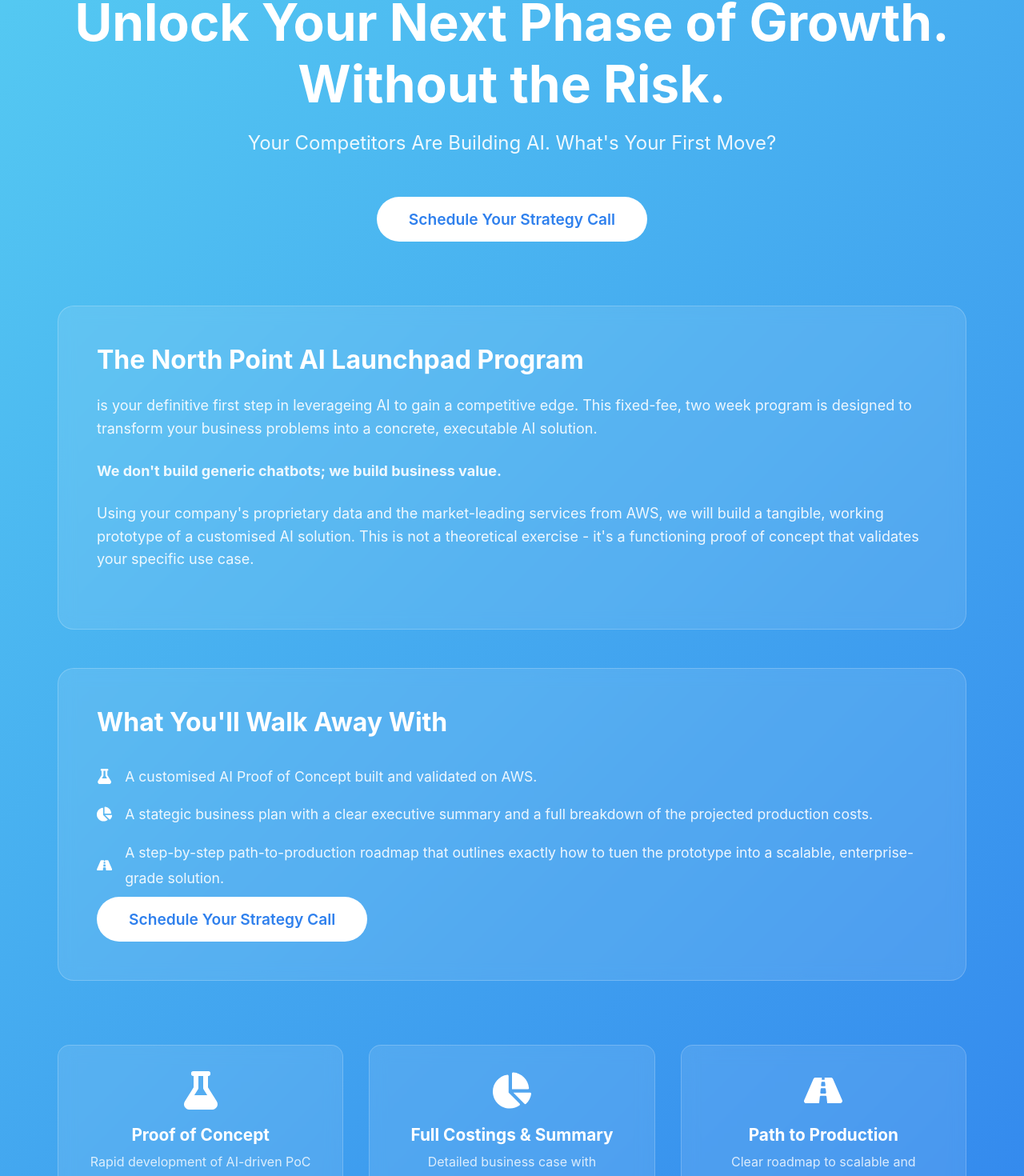
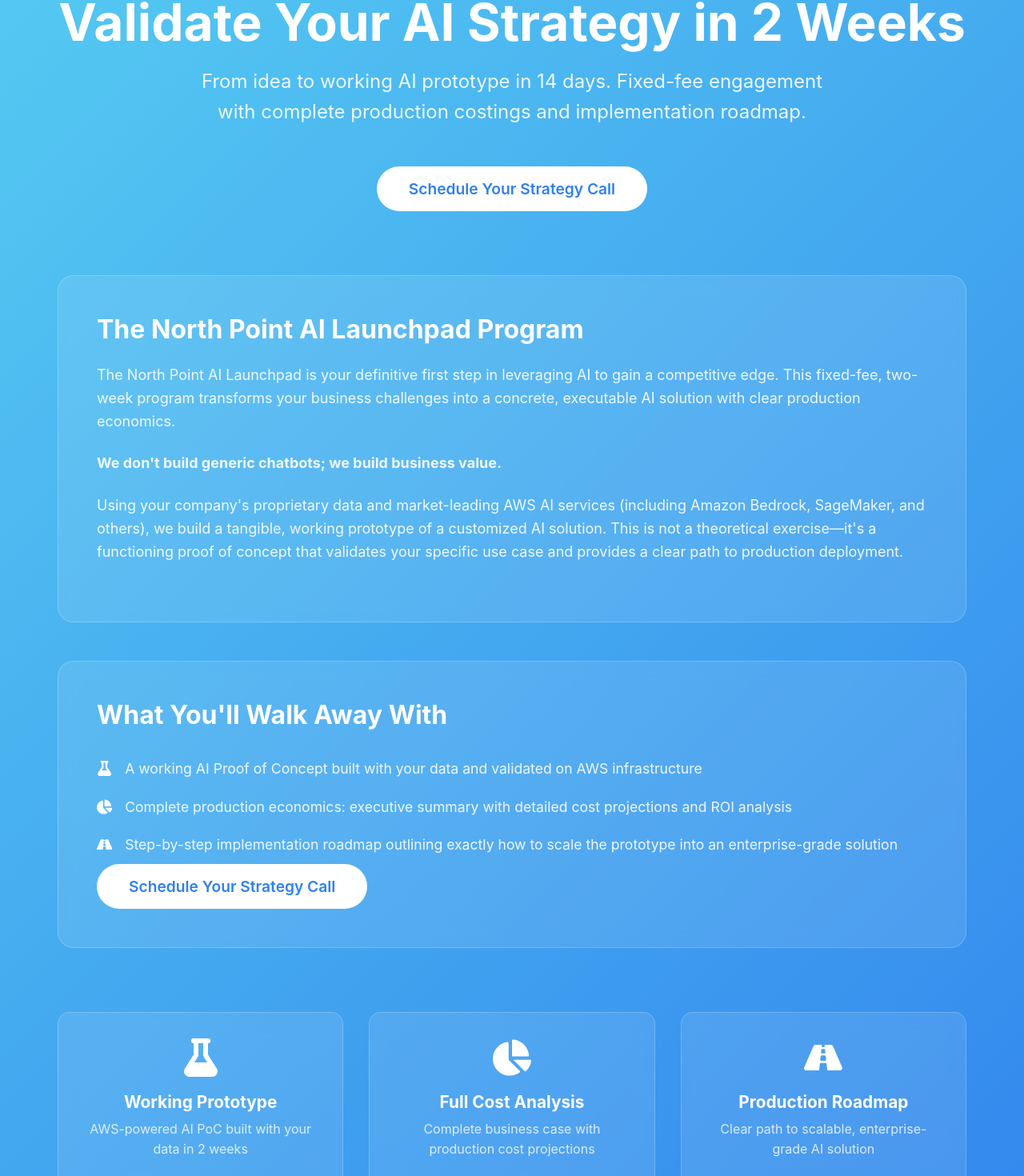
Before and after one commit to North-Point-Digital/north-point-digital.github.io, a React (Create React App) app: page /ai-launchpad in a window 1280 px wide. Shown: the part 154-1624 px from the top of the page at 80% size. Built offline with nearby package versions, Linux system fonts and the light colour scheme.

Commit message:
Update website copy with professional positioning and remove testimonials

```diff
--- a/src/App.tsx
+++ b/src/App.tsx
@@ -6,7 +6,6 @@ import Navigation from './components/Navigation';
 import HeroSection from './components/HeroSection';
 import ServicesSection from './components/ServicesSection';
 import AboutSection from './components/AboutSection';
-import TestimonialsSection from './components/TestimonialsSection';
 import ContactSection from './components/ContactSection';
 import Footer from './components/Footer';
 import AwsProfitabilityResilienceBlueprint from './pages/AwsProfitabilityResilienceBlueprint';
@@ -44,7 +43,6 @@ function App() {
                 <HeroSection />
                 <ServicesSection />
                 <AboutSection />
-                <TestimonialsSection />
                 <ContactSection />
               </>
             } />
--- a/src/components/AboutSection.tsx
+++ b/src/components/AboutSection.tsx
@@ -94,21 +94,21 @@ const AboutSection: React.FC = () => {
           viewport={{ once: true }}
         >
           <p>
-            As a specialist AWS consultancy, we are committed to integrating the latest
-            cloud technologies into your business with expert precision. Our team of
-            AWS-certified professionals brings deep expertise in cloud architecture,
-            migration, and optimization to help you achieve your digital transformation goals.
+            As specialist AWS consultants, we deliver measurable outcomes: clients typically
+            see 35% reductions in cloud spend while improving security posture and operational
+            resilience. Our AWS-certified team brings deep expertise in cloud architecture,
+            migration, and optimization.
           </p>
           <p>
-            We leverage AWS funding programs to deliver free Well-Architected Reviews and
-            AI Proof of Concepts, ensuring you can explore cloud solutions without initial
-            investment. Our proven methodologies, including the AWS Migration Acceleration
-            Program (MAP), guarantee smooth transitions from on-premise to cloud infrastructure.
+            We leverage proven AWS frameworks and methodologies—including Well-Architected Reviews
+            and the Migration Acceleration Program (MAP)—to accelerate your cloud journey. Our
+            approach combines technical excellence with strategic guidance to identify quick wins
+            and long-term optimizations.
           </p>
           <p>
-            Partner with us to unlock the full potential of AWS cloud services. We combine
-            technical excellence with strategic guidance to accelerate your journey to the
-            cloud, reduce costs, and drive innovation across your organization.
+            Partner with us to transform your AWS infrastructure. We offer risk-free engagement
+            models that align our success with yours, delivering lower costs, stronger security,
+            and faster innovation without the typical consulting overhead.
           </p>
         </Content>
       </Container>
--- a/src/components/ServicesSection.tsx
+++ b/src/components/ServicesSection.tsx
@@ -137,31 +137,31 @@ const ServicesSection: React.FC = () => {
   const services = [
     {
       icon: <FaClipboardCheck />,
-      title: 'AWS Security & Cost Optimization Blueprint',
-      description: 'Get free AWS-aligned assessments to optimize architecture.',
-      features: ['Cost Optimization', 'Security Review', 'Performance Review', 'Path to Operational Excellence'],
+      title: 'Security & Cost Optimization Blueprint',
+      description: 'Comprehensive Well-Architected Review to slash costs and strengthen security.',
+      features: ['Target 25%+ Cost Reduction', 'Security Hardening', 'Performance Optimization', 'No Upfront Cost'],
       large: true,
       link: '/aws-profitability-resilience-blueprint',
     },
     {
       icon: <FaRobot />,
-title: 'North Point AI Launchpad',
-      description: 'Deliver AI-driven Proof of Concepts with cost analysis and production roadmap.',
-      features: ['PoC Development', 'Cost Analysis', 'Roadmap to Production'],
+      title: 'North Point AI Launchpad',
+      description: 'Working AI Proof of Concept with full costings and production roadmap in 2 weeks.',
+      features: ['Custom PoC Development', 'Production Cost Analysis', 'Implementation Roadmap', 'Fixed-Fee Engagement'],
       large: true,
       link: '/ai-launchpad',
     },
     {
       icon: <FaExchangeAlt />,
       title: 'AWS Migrations',
-      description: 'Effortlessly move to cloud using the MAP framework.',
-      features: ['Assessment & Planning', 'Migration Support', 'Infrastructure Modernisation'],
+      description: 'Seamless cloud migration using AWS MAP framework.',
+      features: ['Assessment & Planning', 'Migration Execution', 'Infrastructure Modernization'],
     },
     {
       icon: <FaCloud />,
       title: 'Cloud Architecture',
-      description: 'Build scalable infrastructure with AWS solutions.',
-      features: ['DevOps', 'Solitions Architecture', 'SRE'],
+      description: 'Build scalable, resilient AWS infrastructure.',
+      features: ['DevOps', 'Solutions Architecture', 'SRE'],
     },
     {
       icon: <FaDatabase />,
@@ -227,7 +227,7 @@ title: 'North Point AI Launchpad',
             transition={{ duration: 0.5, delay: 0.1 }}
             viewport={{ once: true }}
           >
-            Specialist AWS consultancy services with funding-backed solutions
+            Specialist AWS consultancy delivering measurable results
           </Subtitle>
         </SectionHeader>
 
--- a/src/pages/AILaunchpad.tsx
+++ b/src/pages/AILaunchpad.tsx
@@ -140,18 +140,18 @@ const AILaunchpad: React.FC = () => {
   const features = [
     {
       icon: <FaFlask />,
-      title: "Proof of Concept",
-      description: "Rapid development of AI-driven PoC tailor-made for your business needs"
+      title: "Working Prototype",
+      description: "AWS-powered AI PoC built with your data in 2 weeks"
     },
     {
       icon: <FaChartPie />,
-      title: "Full Costings & Summary",
-      description: "Detailed business case with comprehensive cost analysis"
+      title: "Full Cost Analysis",
+      description: "Complete business case with production cost projections"
     },
     {
       icon: <FaRoad />,
-      title: "Path to Production",
-      description: "Clear roadmap to scalable and production-ready AI solutions"
+      title: "Production Roadmap",
+      description: "Clear path to scalable, enterprise-grade AI solution"
     },
   ];
 
@@ -164,14 +164,15 @@ const AILaunchpad: React.FC = () => {
             animate={{ opacity: 1, y: 0 }}
             transition={{ duration: 0.6 }}
           >
-            Unlock Your Next Phase of Growth. Without the Risk.
+            Validate Your AI Strategy in 2 Weeks
           </Title>
           <Subtitle
             initial={{ opacity: 0, y: 20 }}
             animate={{ opacity: 1, y: 0 }}
             transition={{ duration: 0.6, delay: 0.1 }}
           >
-            Your Competitors Are Building AI. What's Your First Move?
+            From idea to working AI prototype in 14 days. Fixed-fee engagement with complete
+            production costings and implementation roadmap.
           </Subtitle>
           <CTAButton
             initial={{ opacity: 0, y: 20 }}
@@ -197,13 +198,18 @@ Schedule Your Strategy Call
             <CardTitle>The North Point AI Launchpad Program</CardTitle>
             <CardContent>
               <p>
-              is your definitive first step in leverageing AI to gain a competitive edge. This fixed-fee, two week program is designed to transform your business problems into a concrete, executable AI solution.
+                The North Point AI Launchpad is your definitive first step in leveraging AI to gain a
+                competitive edge. This fixed-fee, two-week program transforms your business challenges
+                into a concrete, executable AI solution with clear production economics.
               </p>
               <p>
-                <b>We don't build generic chatbots; we build business value.</b>
+                <strong>We don't build generic chatbots; we build business value.</strong>
               </p>
               <p>
-              Using your company's proprietary data and the market-leading services from AWS, we will build a tangible, working prototype of a customised AI solution. This is not a theoretical exercise - it's a functioning proof of concept that validates your specific use case.
+                Using your company's proprietary data and market-leading AWS AI services (including Amazon
+                Bedrock, SageMaker, and others), we build a tangible, working prototype of a customized AI
+                solution. This is not a theoretical exercise—it's a functioning proof of concept that validates
+                your specific use case and provides a clear path to production deployment.
               </p>
             </CardContent>
           </Card>
@@ -218,15 +224,15 @@ Schedule Your Strategy Call
               <ul>
                 <li>
                   <FaFlask />
-                  A customised AI Proof of Concept built and validated on AWS.
+                  A working AI Proof of Concept built with your data and validated on AWS infrastructure
                 </li>
                 <li>
                   <FaChartPie />
-                  A stategic business plan with a clear executive summary and a full breakdown of the projected production costs.
+                  Complete production economics: executive summary with detailed cost projections and ROI analysis
                 </li>
                 <li>
                   <FaRoad />
-                  A step-by-step path-to-production roadmap that outlines exactly how to tuen the prototype into a scalable, enterprise-grade solution.
+                  Step-by-step implementation roadmap outlining exactly how to scale the prototype into an enterprise-grade solution
                 </li>
               </ul>
               <CTAButton
```
Also changed, not shown: src/components/HeroSection.tsx (+14 -18 lines), src/pages/AwsProfitabilityResilienceBlueprint.tsx (+16 -12 lines).
